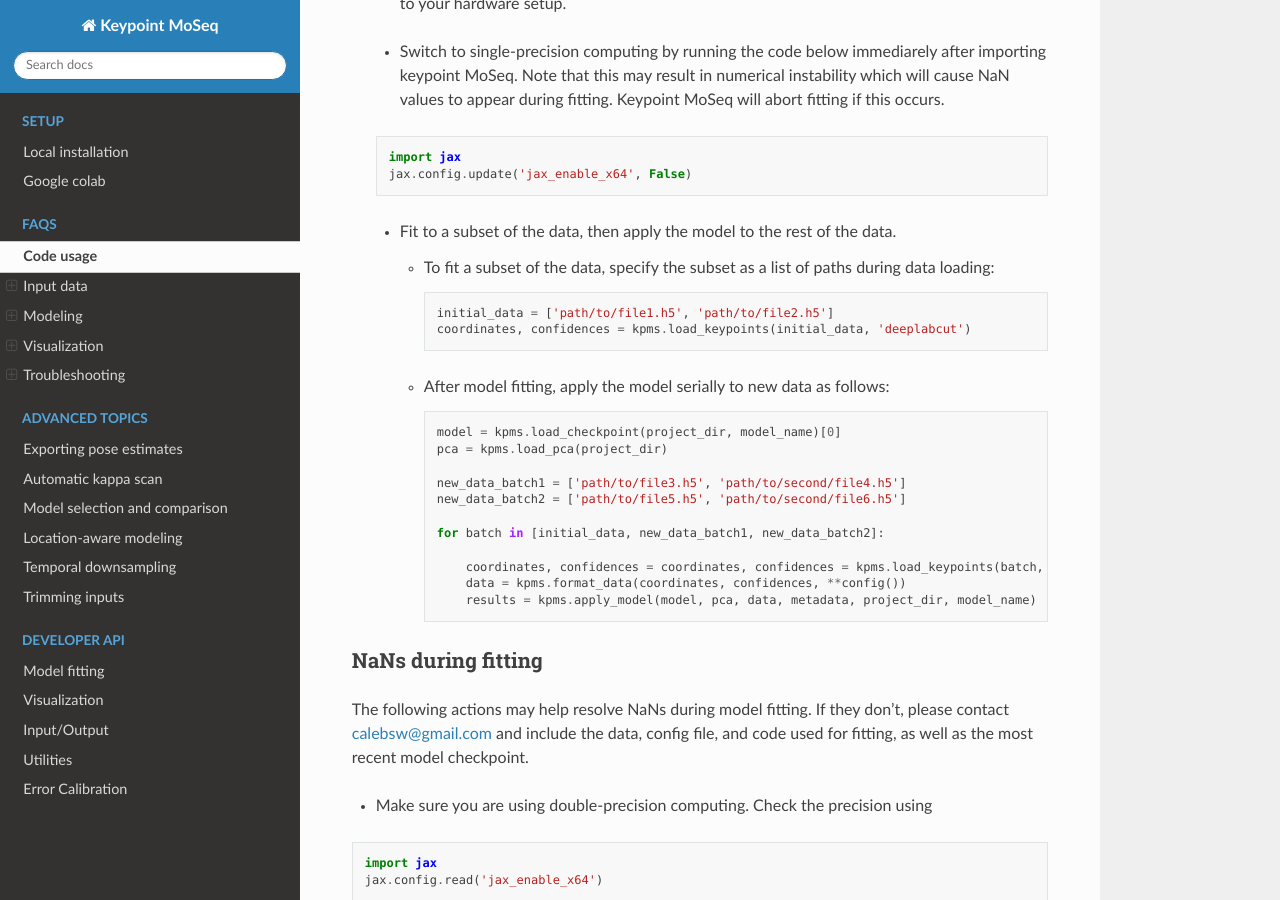
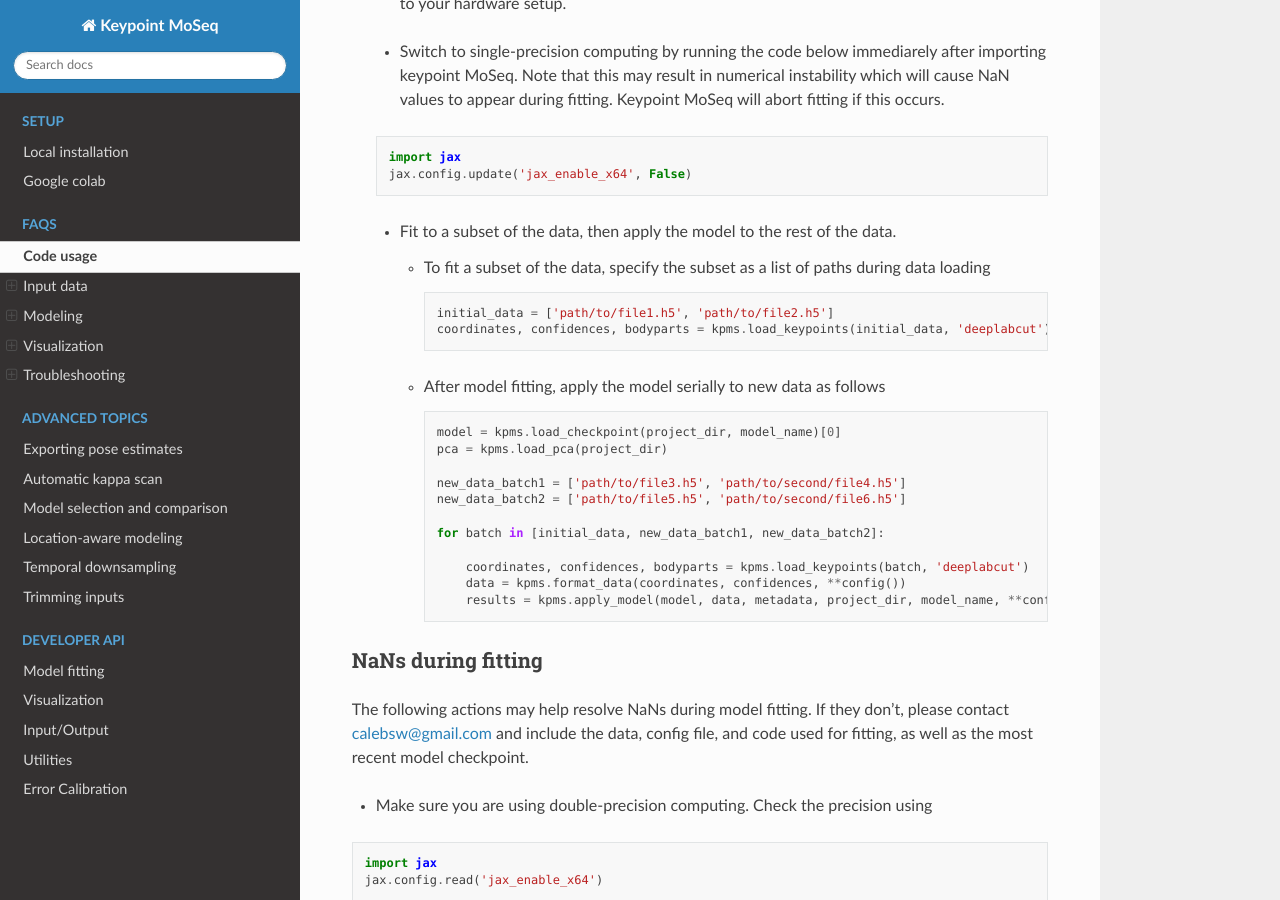
Before and after one commit to dattalab/keypoint-moseq, a Sphinx documentation site: the page built from docs/source/FAQs.rst, in a window 1280 px wide and 900 px high, scrolled down 12448 px. Built offline with Sphinx 7.4.7 and the Read the Docs theme 3.1.0, drawn with Linux system fonts in a browser that asks for light colours; pages that are not in the unit, such as notebooks, are missing from menus.

Commit message:
fixed errors in docs (wrong function sig for apply_model and issues with math formatting in docstring)

```diff
--- a/docs/source/FAQs.rst
+++ b/docs/source/FAQs.rst
@@ -156,7 +156,7 @@
    data, metadata = kpms.format_data(coordinates, confidences, **config())
 
    # apply saved model to new data
-   results = kpms.apply_model(model, pca, data, metadata, project_dir, model_name)
+   results = kpms.apply_model(model, data, metadata, project_dir, model_name, **config())
 
 
 .. note::
@@ -471,12 +471,16 @@
 
   - Fit to a subset of the data, then apply the model to the rest of the data.
 
-    - To fit a subset of the data, specify the subset as a list of paths during data loading::
+    - To fit a subset of the data, specify the subset as a list of paths during data loading
+
+      .. code-block:: python
 
         initial_data = ['path/to/file1.h5', 'path/to/file2.h5']
-        coordinates, confidences = kpms.load_keypoints(initial_data, 'deeplabcut')
+        coordinates, confidences, bodyparts = kpms.load_keypoints(initial_data, 'deeplabcut')
 
-    - After model fitting, apply the model serially to new data as follows::
+    - After model fitting, apply the model serially to new data as follows
+
+      .. code-block:: python
 
         model = kpms.load_checkpoint(project_dir, model_name)[0]
         pca = kpms.load_pca(project_dir)
@@ -486,9 +490,9 @@
 
         for batch in [initial_data, new_data_batch1, new_data_batch2]:
 
-            coordinates, confidences = coordinates, confidences = kpms.load_keypoints(batch, 'deeplabcut')
+            coordinates, confidences, bodyparts = kpms.load_keypoints(batch, 'deeplabcut')
             data = kpms.format_data(coordinates, confidences, **config())
-            results = kpms.apply_model(model, pca, data, metadata, project_dir, model_name)
+            results = kpms.apply_model(model, data, metadata, project_dir, model_name, **config())
 
 
 NaNs during fitting
```
Also changed, not shown: 2 other files.
